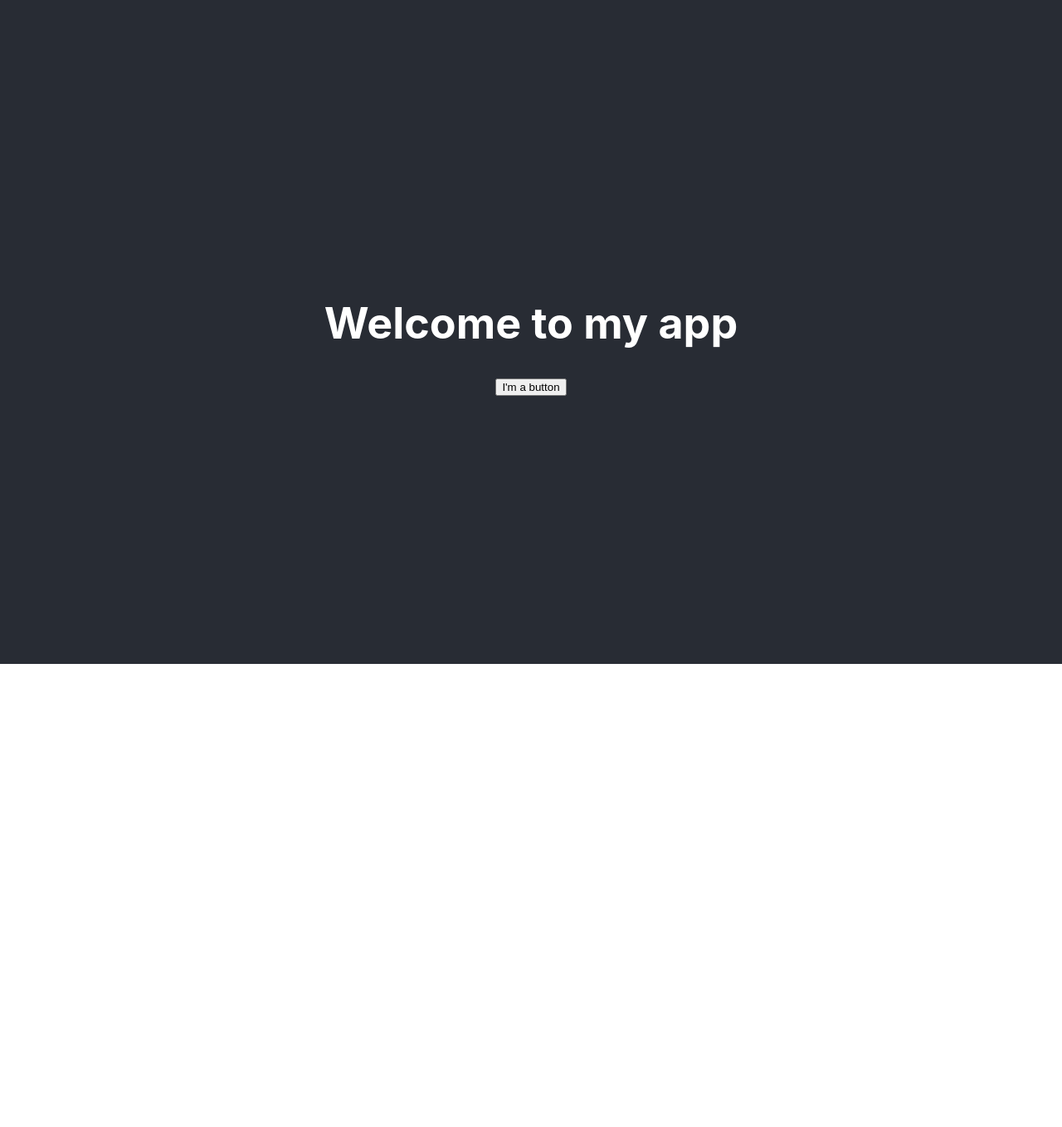
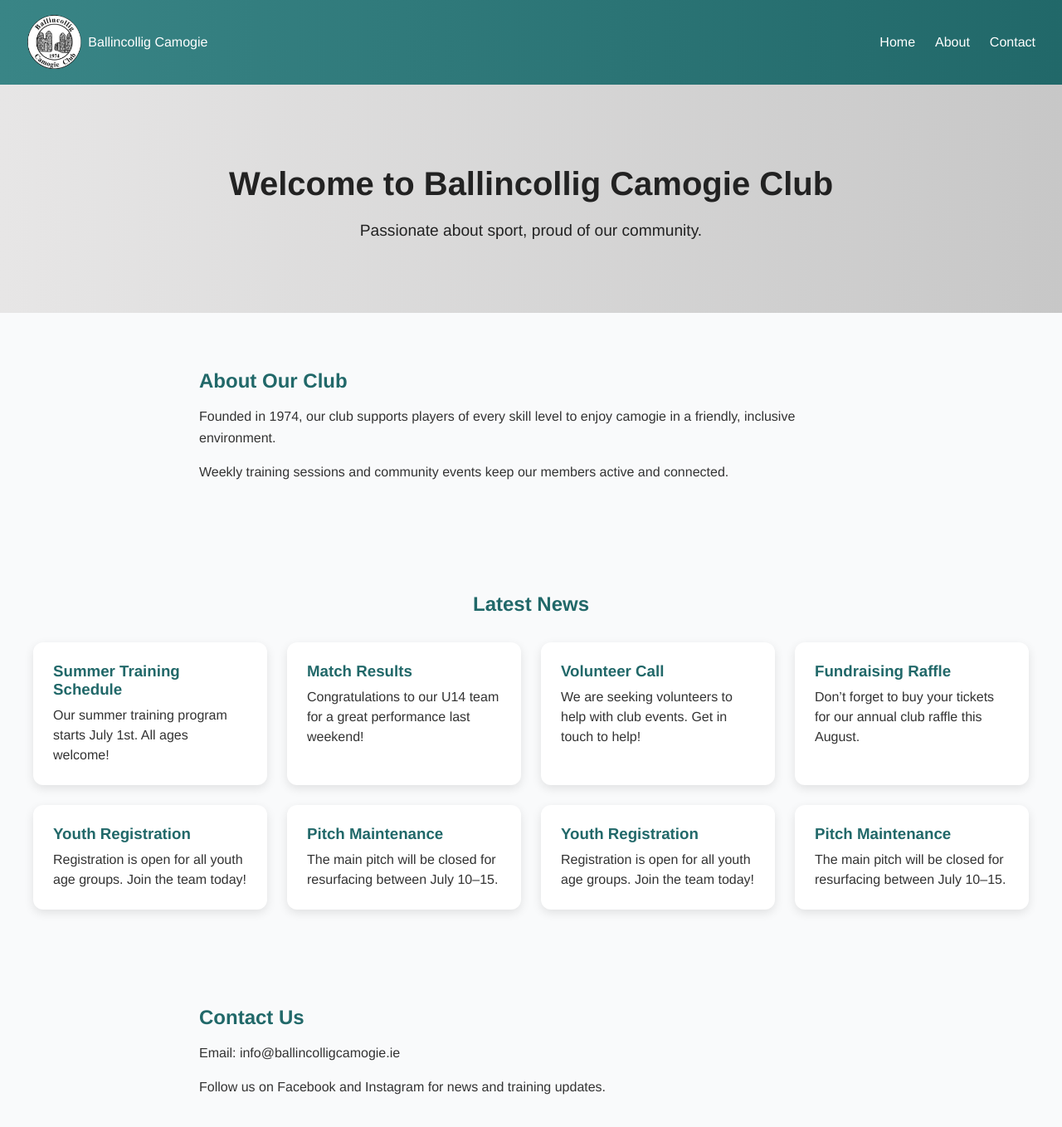
Before and after one commit to Ailbhe-Hickey/ccc, a React (Create React App) app: page / in a window 1280 px wide. Shown: the top 1358 px of the page at 83% size. Before the commit the page ends 800 px from the top, so only its background shows below. Built offline with nearby package versions, Linux system fonts and the light colour scheme.

Commit message:
first real draft

```diff
--- a/public/index.html
+++ b/public/index.html
@@ -2,7 +2,7 @@
 <html lang="en">
   <head>
     <meta charset="utf-8" />
-    <link rel="icon" href="%PUBLIC_URL%/favicon.ico" />
+    <link rel="icon" href="/ccclogo.png" />
     <meta name="viewport" content="width=device-width, initial-scale=1" />
     <meta name="theme-color" content="#000000" />
     <meta
@@ -24,7 +24,7 @@
       work correctly both with client-side routing and a non-root public URL.
       Learn how to configure a non-root public URL by running `npm run build`.
     -->
-    <title>React App</title>
+    <title>Collig Camogie</title>
   </head>
   <body>
     <noscript>You need to enable JavaScript to run this app.</noscript>
--- a/src/App.css
+++ b/src/App.css
@@ -1,38 +1,126 @@
-.App {
-  text-align: center;
+body {
+  margin: 0;
+  font-family: "Helvetica Neue", Helvetica, Arial, sans-serif;
+  background-color: #f9fafb;
+  color: #333;
 }
 
-.App-logo {
-  height: 40vmin;
-  pointer-events: none;
+.navbar {
+  display: flex;
+  align-items: center;
+  justify-content: space-between;
+  background: linear-gradient(to right, #398586, #216869);
+  color: white;
+  padding: 1rem 2rem;
+  box-shadow: 0 2px 6px rgba(0, 0, 0, 0.1);
 }
 
-@media (prefers-reduced-motion: no-preference) {
-  .App-logo {
-    animation: App-logo-spin infinite 20s linear;
-  }
+.logo {
+  display: flex;
+  align-items: center;
+  gap: 0.5rem;
 }
 
-.App-header {
-  background-color: #282c34;
-  min-height: 100vh;
-  display: flex;
-  flex-direction: column;
-  align-items: center;
-  justify-content: center;
-  font-size: calc(10px + 2vmin);
-  color: white;
+.logo img {
+  height: 70px;
+  border-radius: 8px;
 }
 
-.App-link {
-  color: #61dafb;
+.nav-links {
+  list-style: none;
+  display: flex;
+  gap: 1.5rem;
+  margin: 0;
+  padding: 0;
 }
 
-@keyframes App-logo-spin {
-  from {
-    transform: rotate(0deg);
-  }
-  to {
-    transform: rotate(360deg);
-  }
+.nav-links a {
+  color: white;
+  text-decoration: none;
+  transition: color 0.2s;
 }
+
+.nav-links a:hover {
+  color: #8d9b9c;
+}
+
+.hero {
+  text-align: center;
+  padding: 4rem 2rem;
+  background: linear-gradient(to right, #e7e6e6, #c7c7c7);
+  color: #222;
+}
+
+.hero h1 {
+  margin-bottom: 1rem;
+  font-size: 2.5rem;
+}
+
+.hero p {
+  font-size: 1.2rem;
+}
+
+.about,
+.contact {
+  padding: 3rem 2rem;
+  max-width: 800px;
+  margin: auto;
+}
+
+.about img {
+  margin-top: 1.5rem;
+  width: 100%;
+  border-radius: 12px;
+  box-shadow: 0 4px 12px rgba(0, 0, 0, 0.15);
+}
+
+h2 {
+  color: #216869;
+  margin-bottom: 1rem;
+}
+
+p {
+  line-height: 1.6;
+}
+
+.news {
+  padding: 3rem 2rem;
+  max-width: 1200px;
+  margin: auto;
+}
+
+.news h2 {
+  color: #216869;
+  text-align: center;
+  margin-bottom: 2rem;
+}
+
+.news-grid {
+  display: grid;
+  gap: 1.5rem;
+  grid-template-columns: repeat(auto-fit, minmax(250px, 1fr));
+}
+
+.news-card {
+  background-color: white;
+  border-radius: 12px;
+  padding: 1.5rem;
+  box-shadow: 0 4px 12px rgba(0, 0, 0, 0.1);
+  transition: transform 0.3s ease, box-shadow 0.3s ease;
+}
+
+.news-card:hover {
+  transform: translateY(-5px);
+  box-shadow: 0 8px 20px rgba(0, 0, 0, 0.15);
+}
+
+.news-card h3 {
+  margin-top: 0;
+  margin-bottom: 0.5rem;
+  color: #216869;
+}
+
+.news-card p {
+  margin: 0;
+  line-height: 1.5;
+}
--- a/src/App.tsx
+++ b/src/App.tsx
@@ -1,21 +1,93 @@
-import './App.css';
+import "./App.css";
 
-export default function MyApp() {
+function App() {
   return (
-    <div className="App">
-      <header className="App-header">
-        {/*<img src={logo} className="App-logo" alt="logo" />*/}
-        <h1>Welcome to my app</h1>
-          <MyButton />
-      </header>
+    <div className="app">
+      {/* Navigation bar */}
+      <nav className="navbar">
+        <div className="logo">
+          <img
+            src="/ccclogo.png"
+            alt="Club Logo"
+          />
+          <span>Ballincollig Camogie</span>
+        </div>
+        <ul className="nav-links">
+          <li><a href="#home">Home</a></li>
+          <li><a href="#about">About</a></li>
+          <li><a href="#contact">Contact</a></li>
+        </ul>
+      </nav>
+
+      {/* Hero section */}
+      <section className="hero" id="home">
+        <h1>Welcome to Ballincollig Camogie Club</h1>
+        <p>Passionate about sport, proud of our community.</p>
+      </section>
+
+      {/* About section */}
+      <section className="about" id="about">
+        <h2>About Our Club</h2>
+        <p>
+          Founded in 1974, our club supports players of every skill level to
+          enjoy camogie in a friendly, inclusive environment.
+        </p>
+        <p>
+          Weekly training sessions and community events keep our members active
+          and connected.
+        </p>
+
+      </section>
+
+      <section className="news" id="news">
+      <h2>Latest News</h2>
+      <div className="news-grid">
+        <div className="news-card">
+          <h3>Summer Training Schedule</h3>
+          <p>Our summer training program starts July 1st. All ages welcome!</p>
+        </div>
+        <div className="news-card">
+          <h3>Match Results</h3>
+          <p>Congratulations to our U14 team for a great performance last weekend!</p>
+        </div>
+        <div className="news-card">
+          <h3>Volunteer Call</h3>
+          <p>We are seeking volunteers to help with club events. Get in touch to help!</p>
+        </div>
+          <div className="news-card">
+          <h3>Fundraising Raffle</h3>
+          <p>Don’t forget to buy your tickets for our annual club raffle this August.</p>
+        </div>
+        <div className="news-card">
+          <h3>Youth Registration</h3>
+          <p>Registration is open for all youth age groups. Join the team today!</p>
+        </div>
+        <div className="news-card">
+          <h3>Pitch Maintenance</h3>
+          <p>The main pitch will be closed for resurfacing between July 10–15.</p>
+        </div>
+        <div className="news-card">
+          <h3>Youth Registration</h3>
+          <p>Registration is open for all youth age groups. Join the team today!</p>
+        </div>
+        <div className="news-card">
+          <h3>Pitch Maintenance</h3>
+          <p>The main pitch will be closed for resurfacing between July 10–15.</p>
+        </div>
+
+      </div>
+
+    </section>
+
+
+      {/* Contact section */}
+      <section className="contact" id="contact">
+        <h2>Contact Us</h2>
+        <p>Email: info@ballincolligcamogie.ie</p>
+        <p>Follow us on Facebook and Instagram for news and training updates.</p>
+      </section>
     </div>
   );
 }
 
-function MyButton() {
-  return (
-    <button>
-      I'm a button
-    </button>
-  );
-}
+export default App;
```
Also changed, not shown: public/ccclogo.png (added).
